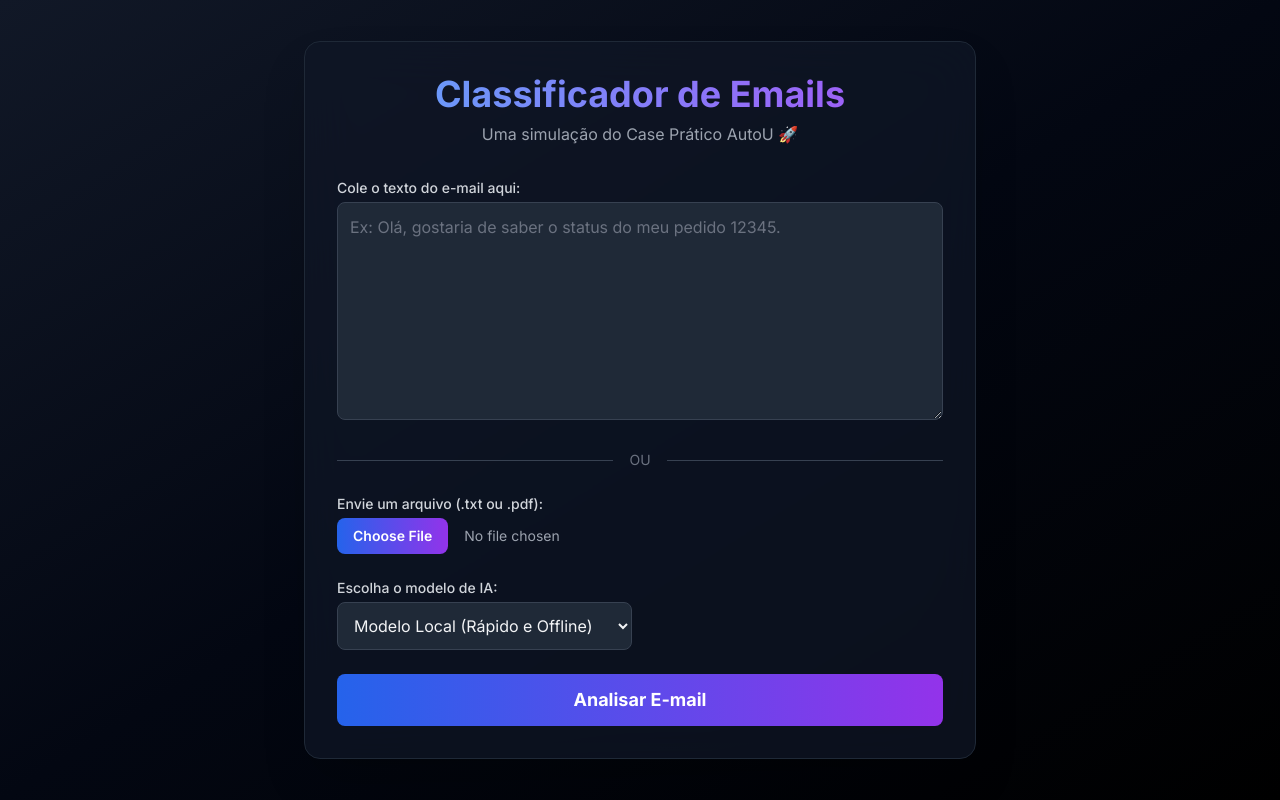
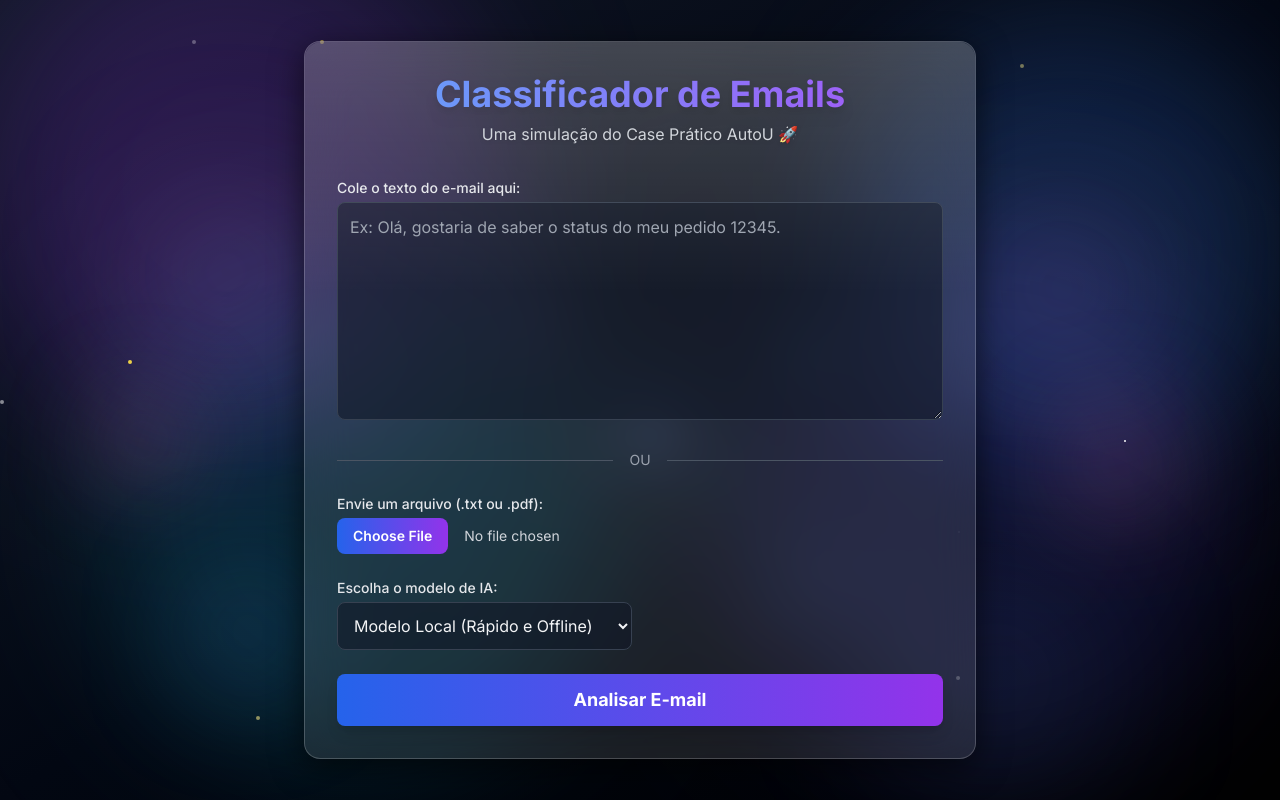
Before and after one commit to guinpereira/auto-u-case, a Flask app: page / in a window 1280 px wide. Run offline with Flask 2, Linux system fonts and the light colour scheme; some libraries are stand-ins or nearby versions.

Commit message:
Melhorias na UI, no dataset e adição da barra de confiança

```diff
--- a/app.py
+++ b/app.py
@@ -11,6 +11,11 @@ O processo de classificação pode ser executado em três modos:
 
 O resultado inclui o rótulo da classificação ('Produtivo' ou 'Improdutivo'),
 o nível de confiança e uma sugestão de resposta automática.
+
+🔧 Melhorias adicionadas (do código do GPT):
+- Heurísticas extras (acadêmicas, anexos, comunicação formal).
+- Ajuste do threshold (>=0.6 Produtivo, 0.5–0.6 zona incerta).
+- Respostas contextuais aprimoradas no template_reply.
 """
 
 # --- Importações de Bibliotecas Essenciais ---
@@ -112,17 +117,13 @@ def detect_order_info(text):
     return None # Retorna None se nenhum padrão for encontrado.
 
 
+# <<< INÍCIO DA MELHORIA DO GPT >>>
 def template_reply(label, text=""):
     """
     Gera uma resposta automática padronizada com base no rótulo de classificação
     e ajustada por heurística para e-mails 'Produtivos'.
 
-    Args:
-        label (str): Rótulo de classificação ('Produtivo' ou 'Improdutivo').
-        text (str): O corpo do e-mail original para análise de palavras-chave.
-
-    Returns:
-        str: A sugestão de resposta.
+    🔧 Melhorias: respostas contextuais para anexos, comunicação formal e termos acadêmicos.
     """
     text_lower = text.lower()
     order_id = detect_order_info(text)
@@ -145,7 +146,22 @@ def template_reply(label, text=""):
             return ("Olá! Recebemos sua solicitação. "
                     "Nossa equipe está analisando e retornará em breve.")
 
-        # Caso 4: Resposta Produtiva genérica (se nenhuma heurística específica se aplicar).
+        # 🔧 Caso 4: Se houver anexos ou materiais (slides, currículo, documento).
+        if any(k in text_lower for k in ["anexo", "slides", "currículo", "documento"]):
+            return ("Prezado(a), obrigado pelo envio do material. "
+                    "Ele será muito útil e já estamos organizando para utilização.")
+
+        # 🔧 Caso 5: Se for comunicação acadêmica/profissional.
+        if any(k in text_lower for k in ["professor", "aluno", "disciplina", "tarefa", "projeto", "atividade"]):
+            return ("Prezado(a) Professor(a), agradecemos a mensagem e o envio. "
+                    "Estamos acompanhando com atenção.")
+
+        # 🔧 Caso 6: Comunicação formal (prezado/atenciosamente).
+        if any(k in text_lower for k in ["prezado", "atenciosamente"]):
+            return ("Agradecemos o contato e confirmamos o recebimento da sua mensagem. "
+                    "Nossa equipe está à disposição.")
+
+        # Caso genérico se nada se aplicar.
         return ("Olá! Recebemos sua solicitação e vamos analisar. "
                 "Por favor, confirme o número do seu pedido ou envie mais detalhes.")
 
@@ -154,11 +170,12 @@ def template_reply(label, text=""):
         return ("Olá! Agradecemos a sua mensagem. "
                 "Entraremos em contato se for necessária alguma ação. "
                 "Tenha um ótimo dia!")
-
+# <<< FIM DA MELHORIA DO GPT >>>
 
 
 # --- Funções de Classificação com Modelos de IA ---
 
+# --- FUNÇÃO ORIGINAL MANTIDA ---
 def classify_with_gemini(text, api_key):
     """
     Classifica o e-mail e gera resposta usando a API do Gemini.
@@ -216,7 +233,7 @@ def classify_with_gemini(text, api_key):
         # Retorna erro amigável em caso de falha na API.
         return "Erro", 0.0, f"Ocorreu um erro ao comunicar com a API do Gemini: {e}"
 
-
+# --- FUNÇÃO ORIGINAL MANTIDA ---
 def classify_with_openai(text, api_key):
     """
     Classifica o e-mail e gera resposta usando a API da OpenAI (GPT).
@@ -263,16 +280,16 @@ def classify_with_openai(text, api_key):
         return "Erro", 0.0, f"Ocorreu um erro ao comunicar com a API da OpenAI: {e}"
 
 
+# <<< INÍCIO DA MELHORIA DO GPT >>>
 def classify_local(text):
     """
     Usa o modelo de Machine Learning local para classificação,
     aplicando heurísticas e thresholds de confiança.
 
-    Args:
-        text (str): O corpo do e-mail.
-
-    Returns:
-        tuple: (label, confidence, reply) ou ("Erro", 0.0, mensagem de erro).
+    🔧 Melhorias:
+    - Threshold ajustado para >=0.6 (Produtivo).
+    - Zona de incerteza entre 0.5–0.6 com aviso.
+    - Reforço para termos acadêmicos e anexos.
     """
     if model is None:
         # Verifica se o modelo foi carregado com sucesso na inicialização.
@@ -284,21 +301,25 @@ def classify_local(text):
         proba_prod = float(model.predict_proba([text])[0][1])
 
         # Heurística de Reforço: Se detectar um número de pedido/nota,
-        # a confiança na classe 'Produtivo' é elevada, se já for alta.
+        # a confiança na classe 'Produtivo' é elevada.
         if detect_order_info(text):
             # Aumenta a probabilidade para, no mínimo, 85%.
             proba_prod = max(proba_prod, 0.85)
 
+        # 🔧 Heurística adicional: anexos, slides, termos acadêmicos.
+        if any(k in text.lower() for k in ["anexo", "slides", "professor", "disciplina", "currículo", "documento"]):
+            proba_prod = max(proba_prod, 0.8)
+
         # Aplica os Thresholds (Limiares) de Decisão.
-        if proba_prod >= 0.65:
+        if proba_prod >= 0.6:
             # Alta confiança em Produtivo.
             label = "Produtivo"
             confidence = proba_prod
         elif proba_prod >= 0.5:
-            # Zona de Incerteza (entre 50% e 65%): assume Improdutivo por precaução, mas avisa.
+            # Zona de Incerteza (entre 50% e 60%): assume Improdutivo por precaução, mas avisa.
             label = "Improdutivo"
             confidence = proba_prod
-            print("Aviso: classificação incerta, revisão humana sugerida.")
+            print("Aviso: classificação incerta (zona 0.5–0.6), revisão humana sugerida.")
         else:
             # Baixa confiança em Produtivo (assume Improdutivo).
             label = "Improdutivo"
@@ -311,7 +332,7 @@ def classify_local(text):
     except Exception as e:
         print(f"Erro no modelo local: {e}")
         return "Erro", 0.0, "Ocorreu um erro ao usar o modelo local."
-
+# <<< FIM DA MELHORIA DO GPT >>>
 
 
 # --- Rotas da Aplicação Flask ---
--- a/templates/index.html
+++ b/templates/index.html
@@ -1,168 +1,312 @@
 <!DOCTYPE html>
-<!-- Define o idioma da página como Português do Brasil -->
 <html lang="pt-br">
+
 <head>
-  <!-- Configurações essenciais do cabeçalho HTML -->
   <meta charset="UTF-8">
   <meta name="viewport" content="width=device-width, initial-scale=1.0">
   <title>Classificador de Emails - AutoU</title>
 
-  <!-- Tailwind CSS: Framework de estilização para um design moderno e responsivo -->
   <script src="https://cdn.tailwindcss.com"></script>
 
-  <!-- Google Fonts: Importa a fonte 'Inter' para uma tipografia mais agradável -->
   <link rel="preconnect" href="https://fonts.googleapis.com">
   <link rel="preconnect" href="https://fonts.gstatic.com" crossorigin>
   <link href="https://fonts.googleapis.com/css2?family=Inter:wght@400;500;600;700&display=swap" rel="stylesheet">
 
-  <!-- Estilos CSS personalizados para complementar o Tailwind -->
   <style>
-    /* Define a fonte 'Inter' como padrão para todo o corpo da página */
-    body { font-family: 'Inter', sans-serif; }
+    body {
+      font-family: 'Inter', sans-serif;
+    }
 
-    /* Animação de fade-in para as caixas de resultado e erro, melhorando a experiência do usuário */
-    .result-box, .error-box {
+    .result-box,
+    .error-box {
       animation: fadeIn 0.5s ease-in-out;
     }
+
     @keyframes fadeIn {
-      from { opacity: 0; transform: translateY(-10px); }
-      to { opacity: 1; transform: translateY(0); }
+      from {
+        opacity: 0;
+        transform: translateY(-10px);
+      }
+
+      to {
+        opacity: 1;
+        transform: translateY(0);
+      }
     }
 
-    /* O campo de chave de API começa escondido e só aparece quando necessário (controlado por JS) */
     #api_key_wrapper {
       display: none;
+    }
+
+    /* Animação blobs */
+    @keyframes blob {
+      0% {
+        transform: scale(1) translate(0px, 0px);
+      }
+
+      33% {
+        transform: scale(1.1) translate(30px, -50px);
+      }
+
+      66% {
+        transform: scale(0.9) translate(-20px, 20px);
+      }
+
+      100% {
+        transform: scale(1) translate(0px, 0px);
+      }
+    }
+
+    /* Estrelas piscando */
+    @keyframes twinkle {
+
+      0%,
+      100% {
+        opacity: 0.2;
+      }
+
+      50% {
+        opacity: 1;
+      }
+    }
+
+    /* Reflexo sutil no card */
+    .card-glass::before {
+      content: "";
+      position: absolute;
+      top: 0;
+      left: 0;
+      right: 0;
+      height: 35%;
+      background: linear-gradient(180deg, rgba(255, 255, 255, 0.15), transparent);
+      border-radius: inherit;
+      pointer-events: none;
     }
   </style>
 </head>
 
-<!-- Corpo da página com o tema escuro restaurado -->
-<body class="bg-gradient-to-br from-gray-900 via-gray-950 to-black text-gray-100 flex items-center justify-center min-h-screen p-4 sm:p-6">
+<body
+  class="bg-gradient-to-br from-gray-900 via-gray-950 to-black text-gray-100 flex items-center justify-center min-h-screen p-4 sm:p-6 overflow-hidden relative">
 
-  <!-- Container principal com estilo de vidro fosco (backdrop-blur) -->
-  <div class="w-full max-w-2xl bg-gray-900/70 backdrop-blur-xl rounded-2xl shadow-2xl p-6 sm:p-8 space-y-8 border border-gray-800">
+  <div class="absolute inset-0 w-full h-full z-0 overflow-hidden">
+    <div class="absolute top-0 -left-10 w-80 h-80 md:w-[30rem] md:h-[30rem]
+          bg-purple-600 rounded-full mix-blend-screen filter blur-3xl opacity-20
+          animate-[blob_28s_infinite]"></div>
 
-    <!-- Cabeçalho com o título e subtítulo -->
+    <div class="absolute top-0 -right-10 w-80 h-80 md:w-[30rem] md:h-[30rem]
+          bg-blue-500 rounded-full mix-blend-screen filter blur-3xl opacity-20
+          animate-[blob_30s_infinite_reverse]"></div>
+
+    <div class="absolute bottom-0 left-20 w-80 h-80 md:w-[30rem] md:h-[30rem]
+          bg-cyan-500 rounded-full mix-blend-screen filter blur-3xl opacity-15
+          animate-[blob_34s_infinite]"></div>
+
+    <div class="absolute bottom-0 right-20 w-80 h-80 md:w-[30rem] md:h-[30rem]
+          bg-indigo-600 rounded-full mix-blend-screen filter blur-3xl opacity-15
+          animate-[blob_32s_infinite]"></div>
+
+    <div
+      class="absolute top-1/3 left-1/3 w-24 h-24 bg-indigo-400 rounded-full mix-blend-screen filter blur-2xl opacity-10 animate-[blob_40s_infinite]">
+    </div>
+    <div
+      class="absolute top-2/3 right-1/3 w-20 h-20 bg-blue-400 rounded-full mix-blend-screen filter blur-2xl opacity-10 animate-[blob_36s_infinite_reverse]">
+    </div>
+    <div
+      class="absolute bottom-1/3 left-1/2 w-16 h-16 bg-cyan-300 rounded-full mix-blend-screen filter blur-2xl opacity-10 animate-[blob_42s_infinite]">
+    </div>
+    <div
+      class="absolute top-1/2 right-1/2 w-16 h-16 bg-purple-400 rounded-full mix-blend-screen filter blur-2xl opacity-10 animate-[blob_38s_infinite_reverse]">
+    </div>
+
+    <div
+      class="absolute top-[45%] left-[38%] w-10 h-10 bg-purple-500 rounded-full mix-blend-screen filter blur-xl opacity-20 animate-[blob_35s_infinite]">
+    </div>
+    <div
+      class="absolute top-[42%] left-[62%] w-8 h-8 bg-cyan-400 rounded-full mix-blend-screen filter blur-lg opacity-20 animate-[blob_37s_infinite_reverse]">
+    </div>
+    <div
+      class="absolute bottom-[40%] left-[47%] w-12 h-12 bg-blue-500 rounded-full mix-blend-screen filter blur-xl opacity-15 animate-[blob_39s_infinite]">
+    </div>
+    <div
+      class="absolute bottom-[43%] right-[47%] w-9 h-9 bg-indigo-400 rounded-full mix-blend-screen filter blur-lg opacity-20 animate-[blob_41s_infinite_reverse]">
+    </div>
+
+    <div class="absolute left-[12%] top-[25%] w-36 h-36 bg-purple-400/30 rounded-full blur-[80px]"></div>
+    <div class="absolute left-[8%] top-[50%] w-20 h-20 bg-pink-400/30 rounded-full blur-[50px]"></div>
+    <div class="absolute left-[15%] top-[72%] w-28 h-28 bg-blue-400/25 rounded-full blur-[60px]"></div>
+
+    <div class="absolute right-[12%] top-[28%] w-32 h-32 bg-purple-400/30 rounded-full blur-[75px]"></div>
+    <div class="absolute right-[9%] top-[52%] w-24 h-24 bg-pink-400/30 rounded-full blur-[55px]"></div>
+    <div class="absolute right-[16%] top-[75%] w-40 h-40 bg-blue-400/20 rounded-full blur-[90px]"></div>
+
+    <div class="absolute inset-0">
+      <div class="absolute top-10 left-1/4 w-1 h-1 bg-yellow-300 rounded-full animate-[twinkle_4s_infinite]"></div>
+      <div class="absolute top-1/3 left-2/3 w-0.5 h-0.5 bg-yellow-200 rounded-full animate-[twinkle_6s_infinite]"></div>
+      <div class="absolute top-1/2 left-1/5 w-1 h-1 bg-white rounded-full animate-[twinkle_5s_infinite_reverse]"></div>
+      <div class="absolute bottom-1/3 right-1/4 w-0.5 h-0.5 bg-white rounded-full animate-[twinkle_7s_infinite]"></div>
+      <div class="absolute bottom-20 left-1/2 w-1 h-1 bg-yellow-100 rounded-full animate-[twinkle_8s_infinite]"></div>
+
+      <div class="absolute top-[48%] left-[44%] w-1 h-1 bg-yellow-200 rounded-full animate-[twinkle_9s_infinite]"></div>
+      <div
+        class="absolute top-[52%] left-[56%] w-0.5 h-0.5 bg-white rounded-full animate-[twinkle_10s_infinite_reverse]">
+      </div>
+      <div class="absolute top-[40%] left-[53%] w-1 h-1 bg-yellow-300 rounded-full animate-[twinkle_11s_infinite]">
+      </div>
+      <div class="absolute top-[57%] left-[46%] w-1 h-1 bg-white rounded-full animate-[twinkle_12s_infinite_reverse]">
+      </div>
+      <div class="absolute top-[62%] left-[51%] w-0.5 h-0.5 bg-yellow-200 rounded-full animate-[twinkle_13s_infinite]">
+      </div>
+      <div
+        class="absolute bottom-[35%] left-[42%] w-1 h-1 bg-white rounded-full animate-[twinkle_14s_infinite_reverse]">
+      </div>
+      <div
+        class="absolute bottom-[37%] right-[42%] w-0.5 h-0.5 bg-yellow-100 rounded-full animate-[twinkle_15s_infinite]">
+      </div>
+      <div class="absolute top-[5%] left-[15%] w-1 h-1 bg-white rounded-full animate-[twinkle_7s_infinite_reverse]">
+      </div>
+      <div class="absolute top-[8%] right-[20%] w-1 h-1 bg-yellow-200 rounded-full animate-[twinkle_6s_infinite]"></div>
+      <div
+        class="absolute top-[12%] left-[35%] w-0.5 h-0.5 bg-yellow-100 rounded-full animate-[twinkle_8s_infinite_reverse]">
+      </div>
+      <div class="absolute top-[18%] right-[30%] w-1 h-1 bg-white rounded-full animate-[twinkle_9s_infinite]"></div>
+      <div class="absolute top-[45%] left-[10%] w-1 h-1 bg-yellow-300 rounded-full animate-[twinkle_12s_infinite]">
+      </div>
+      <div
+        class="absolute top-[55%] right-[12%] w-0.5 h-0.5 bg-white rounded-full animate-[twinkle_11s_infinite_reverse]">
+      </div>
+      <div class="absolute bottom-[10%] left-[20%] w-1 h-1 bg-yellow-200 rounded-full animate-[twinkle_10s_infinite]">
+      </div>
+      <div
+        class="absolute bottom-[15%] right-[25%] w-1 h-1 bg-white rounded-full animate-[twinkle_13s_infinite_reverse]">
+      </div>
+      <div
+        class="absolute bottom-[18%] left-[40%] w-0.5 h-0.5 bg-yellow-100 rounded-full animate-[twinkle_14s_infinite]">
+      </div>
+      <div
+        class="absolute bottom-[22%] right-[40%] w-1 h-1 bg-white rounded-full animate-[twinkle_15s_infinite_reverse]">
+      </div>
+    </div>
+  </div>
+
+  <div
+    class="w-full max-w-2xl bg-white/10 backdrop-blur-xl rounded-2xl shadow-[0_8px_32px_rgba(0,0,0,0.6)] p-6 sm:p-8 space-y-8 border border-white/20 relative z-20 card-glass">
+
     <header class="text-center space-y-2">
-      <h1 class="text-3xl sm:text-4xl font-bold text-transparent bg-clip-text bg-gradient-to-r from-blue-400 to-purple-500">
+      <h1
+        class="text-3xl sm:text-4xl font-bold text-transparent bg-clip-text bg-gradient-to-r from-blue-400 to-purple-500 drop-shadow-lg">
         Classificador de Emails
       </h1>
-      <p class="text-gray-400">Uma simulação do Case Prático AutoU 🚀</p>
+      <p class="text-gray-300 drop-shadow">Uma simulação do Case Prático AutoU 🚀</p>
     </header>
 
-    <!-- Formulário principal para entrada de dados -->
     <form action="/process" method="POST" enctype="multipart/form-data" class="space-y-6">
-
-      <!-- Campo de texto para colar o e-mail -->
       <div>
-        <label for="text_input" class="block text-sm font-medium text-gray-300 mb-1">Cole o texto do e-mail aqui:</label>
+        <label for="text_input" class="block text-sm font-medium text-gray-200 mb-1">Cole o texto do e-mail
+          aqui:</label>
         <textarea id="text_input" name="text_input" rows="8"
-          class="w-full p-3 rounded-lg border border-gray-700 bg-gray-800 text-gray-100 focus:ring-2 focus:ring-blue-500 focus:border-blue-500 transition duration-150 placeholder-gray-500"
+          class="w-full p-3 rounded-lg border border-gray-700 bg-gray-900/60 text-gray-100 focus:ring-2 focus:ring-blue-500 focus:border-blue-500 transition duration-150 placeholder-gray-400"
           placeholder="Ex: Olá, gostaria de saber o status do meu pedido 12345.">{{ original_text or '' }}</textarea>
       </div>
 
-      <!-- Divisor visual "OU" -->
       <div class="relative flex items-center">
-        <div class="flex-grow border-t border-gray-700"></div>
-        <span class="flex-shrink mx-4 text-gray-500 text-sm">OU</span>
-        <div class="flex-grow border-t border-gray-700"></div>
+        <div class="flex-grow border-t border-gray-600"></div>
+        <span class="flex-shrink mx-4 text-gray-400 text-sm">OU</span>
+        <div class="flex-grow border-t border-gray-600"></div>
       </div>
 
-      <!-- Campo para upload de arquivo -->
       <div>
-        <label for="file" class="block text-sm font-medium text-gray-300 mb-1">Envie um arquivo (.txt ou .pdf):</label>
+        <label for="file" class="block text-sm font-medium text-gray-200 mb-1">Envie um arquivo (.txt ou .pdf):</label>
         <input type="file" id="file" name="file" accept=".txt,.pdf"
-          class="w-full text-sm text-gray-400 file:mr-4 file:py-2 file:px-4 file:rounded-lg
-          file:border-0 file:text-sm file:font-semibold file:bg-gradient-to-r file:from-blue-600 file:to-purple-600 file:text-white hover:file:opacity-90 transition">
+          class="w-full text-sm text-gray-300 file:mr-4 file:py-2 file:px-4 file:rounded-lg
+            file:border-0 file:text-sm file:font-semibold file:bg-gradient-to-r file:from-blue-600 file:to-purple-600 file:text-white hover:file:opacity-90 transition">
       </div>
 
-      <!-- Grid para organizar a seleção de modelo e o campo de chave de API -->
       <div class="grid sm:grid-cols-2 gap-4 items-end">
-
-        <!-- Seletor de modelo de IA -->
         <div>
-          <label for="mode" class="block text-sm font-medium text-gray-300 mb-1">Escolha o modelo de IA:</label>
+          <label for="mode" class="block text-sm font-medium text-gray-200 mb-1">Escolha o modelo de IA:</label>
           <select id="mode" name="mode"
-            class="w-full p-3 border border-gray-700 bg-gray-800 rounded-lg text-gray-100 focus:ring-2 focus:ring-blue-500 focus:border-blue-500 transition">
+            class="w-full p-3 border border-gray-700 bg-gray-900/60 rounded-lg text-gray-100 focus:ring-2 focus:ring-blue-500 focus:border-blue-500 transition">
             <option value="local">Modelo Local (Rápido e Offline)</option>
             <option value="gemini">Google Gemini</option>
             <option value="openai">OpenAI GPT</option>
           </select>
         </div>
 
-        <!-- Campo para a chave de API (controlado por JavaScript) -->
         <div id="api_key_wrapper">
-          <label for="api_key" class="block text-sm font-medium text-gray-300 mb-1">Chave de API:</label>
+          <label for="api_key" class="block text-sm font-medium text-gray-200 mb-1">Chave de API:</label>
           <input type="password" id="api_key" name="api_key"
-            class="w-full p-3 border border-gray-700 bg-gray-800 rounded-lg text-gray-100 focus:ring-2 focus:ring-blue-500 focus:border-blue-500 transition"
+            class="w-full p-3 border border-gray-700 bg-gray-900/60 rounded-lg text-gray-100 focus:ring-2 focus:ring-blue-500 focus:border-blue-500 transition"
             placeholder="Cole sua chave de API aqui">
         </div>
       </div>
 
-      <!-- Botão de submissão do formulário -->
       <button type="submit"
         class="w-full bg-gradient-to-r from-blue-600 to-purple-600 text-white font-bold py-3 px-4 rounded-lg
-        hover:opacity-90 focus:outline-none focus:ring-4 focus:ring-blue-500/50 transition duration-150 text-lg">
+        hover:opacity-90 focus:outline-none focus:ring-4 focus:ring-blue-500/50 transition duration-150 text-lg shadow-lg">
         Analisar E-mail
       </button>
     </form>
 
-    <!-- Seção de Erro: aparece apenas se a variável 'error' for enviada pelo Flask -->
     {% if error %}
-    <div class="error-box bg-red-900/30 border-l-4 border-red-500 text-red-300 p-4 rounded-lg" role="alert">
+    <div class="error-box bg-red-900/40 border-l-4 border-red-500 text-red-200 p-4 rounded-lg backdrop-blur-sm"
+      role="alert">
       <p class="font-bold">Ocorreu um Erro</p>
       <p>{{ error }}</p>
     </div>
     {% endif %}
 
-    <!-- Seção de Resultados: aparece apenas se a variável 'result_label' for enviada pelo Flask -->
     {% if result_label %}
-    <div class="result-box space-y-6 pt-6 border-t border-gray-800">
-      <h2 class="text-2xl font-bold text-center text-gray-100">Resultados da Análise</h2>
+    <div class="result-box space-y-6 pt-6 border-t border-gray-700">
+      <h2 class="text-2xl font-bold text-center text-gray-100 drop-shadow">Resultados da Análise</h2>
 
-      <!-- Box para a classificação e confiança -->
-      <div class="bg-gray-800 p-4 rounded-lg border border-gray-700">
+      <div class="bg-gray-900/60 p-4 rounded-lg border border-gray-700 backdrop-blur-sm">
         <h3 class="font-semibold text-lg mb-2 text-gray-100">Classificação do E-mail:</h3>
         <div class="flex items-center space-x-3">
-          <!-- A cor da tag de classificação muda se for 'Produtivo' ou 'Improdutivo' -->
           {% if result_label == 'Produtivo' %}
-            <span class="px-3 py-1 text-sm font-medium bg-green-600/30 text-green-400 rounded-full">{{ result_label }}</span>
+          <span class="px-3 py-1 text-sm font-medium bg-green-600/30 text-green-400 rounded-full">{{ result_label
+            }}</span>
           {% else %}
-            <span class="px-3 py-1 text-sm font-medium bg-yellow-600/30 text-yellow-400 rounded-full">{{ result_label }}</span>
+          <span class="px-3 py-1 text-sm font-medium bg-yellow-600/30 text-yellow-400 rounded-full">{{ result_label
+            }}</span>
           {% endif %}
-          <!-- Exibe a confiança da classificação, formatada como porcentagem -->
-          <span class="text-sm text-gray-400">(Confiança: {{ "%.1f"|format(confidence * 100) }}%)</span>
+          <span class="text-sm text-gray-400">(Confiança: {{ (confidence*100)|round(1) }}%)</span>
         </div>
-      </div>
 
-      <!-- Box para a resposta sugerida -->
-      <div class="bg-gray-800 p-4 rounded-lg border border-gray-700">
+        <div class="mt-3">
+          <span class="text-sm text-gray-300">Confiança do modelo:</span>
+          <div class="w-full bg-gray-700 rounded-full h-5 overflow-hidden mt-1">
+            <div class="h-full rounded-full bg-gradient-to-r from-blue-400 to-purple-500 flex items-center justify-center"
+              style="width: {{ (confidence * 100)|round(1) }}%;">
+                <span class="text-xs font-bold text-white">
+                    {{ (confidence * 100)|round(1) }}%
+                </span>
+            </div>
+          </div>
+        </div>
+        </div>
+
+      <div class="bg-gray-900/60 p-4 rounded-lg border border-gray-700 backdrop-blur-sm">
         <div class="flex justify-between items-center mb-2">
           <h3 class="font-semibold text-lg text-gray-100">Resposta Automática Sugerida:</h3>
-          <!-- Botão para copiar o texto da resposta -->
           <button type="button" id="copyBtn"
             class="text-sm bg-gradient-to-r from-blue-600 to-purple-600 text-white font-semibold py-1 px-3 rounded-lg hover:opacity-90 transition">
             Copiar
           </button>
         </div>
-        <!-- O texto da resposta gerada pela IA ou pelo template -->
         <p id="suggested_reply_text" class="text-gray-200 whitespace-pre-wrap">{{ suggested_reply }}</p>
       </div>
     </div>
+
     {% endif %}
 
-  </div> <!-- Fim do container principal -->
+  </div>
 
-  <!-- Script JavaScript para funcionalidades da página -->
   <script>
-    // Seleciona os elementos HTML que precisam de interatividade
     const modeSelector = document.getElementById('mode');
     const apiKeyWrapper = document.getElementById('api_key_wrapper');
     const copyBtn = document.getElementById('copyBtn');
 
-    // Função para mostrar ou esconder o campo de chave de API
     function toggleApiKeyField() {
-      // Se o modelo selecionado for 'gemini' ou 'openai', mostra o campo. Caso contrário, esconde.
       if (modeSelector.value === 'gemini' || modeSelector.value === 'openai') {
         apiKeyWrapper.style.display = 'block';
       } else {
@@ -170,20 +314,14 @@
       }
     }
 
-    // Adiciona um 'ouvinte' que chama a função sempre que o seletor de modo é alterado
     modeSelector.addEventListener('change', toggleApiKeyField);
-    // Chama a função uma vez quando a página carrega para definir o estado inicial correto
     document.addEventListener('DOMContentLoaded', toggleApiKeyField);
 
-    // Adiciona a funcionalidade de cópia ao botão, se ele existir na página
     if (copyBtn) {
       copyBtn.addEventListener('click', () => {
         const replyText = document.getElementById('suggested_reply_text').innerText;
-        // Usa a API do navegador para copiar o texto para a área de transferência
         navigator.clipboard.writeText(replyText).then(() => {
-          // Muda o texto do botão para dar feedback ao usuário
           copyBtn.textContent = 'Copiado!';
-          // Volta o texto do botão ao normal após 2 segundos
           setTimeout(() => { copyBtn.textContent = 'Copiar'; }, 2000);
         }).catch(err => {
           console.error('Erro ao copiar texto: ', err);
@@ -194,4 +332,5 @@
   </script>
 
 </body>
+
 </html>
```
Also changed, not shown: data/emails.csv (+125 -0 lines), README.md.
